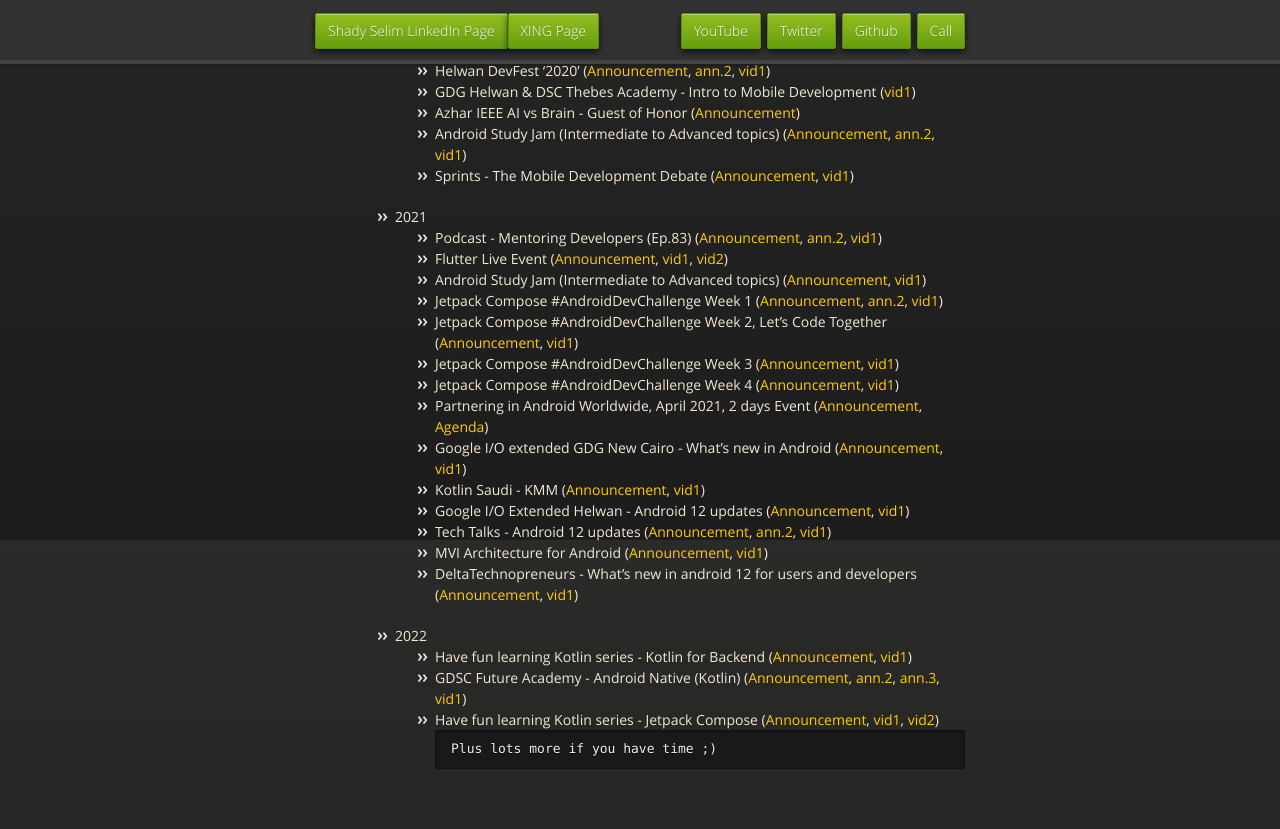
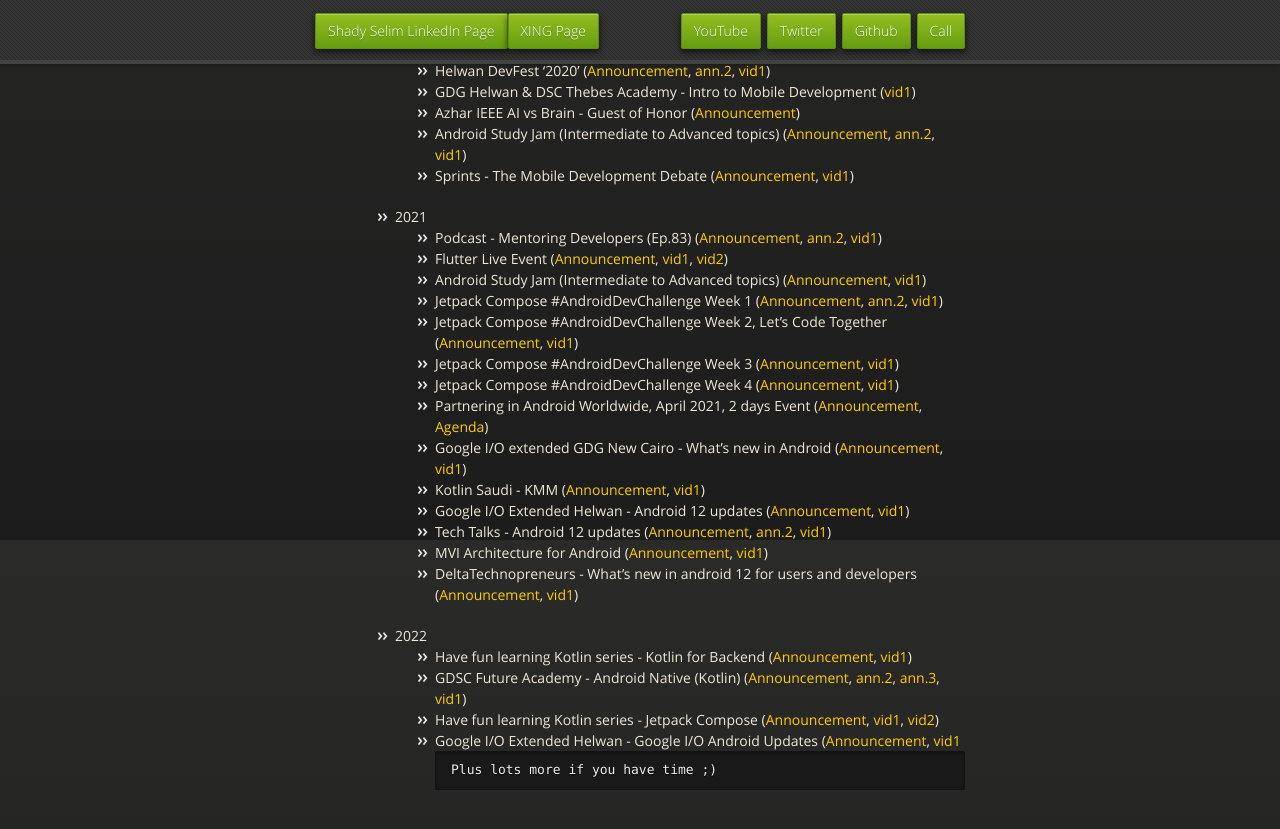
Before and after one commit to Shady-Selim/shady-selim.github.io, a Jekyll site: the page built from index.md, in a window 1280 px wide and 900 px high, scrolled down 6660 px. Shown: the top 829 px of the window. Built offline with Jekyll 4.4.1, drawn with Linux system fonts in a browser that asks for light colours; our own code applies the rules of GitHub Pages for plain Markdown files.

Commit message:
Update index.md

````diff
--- a/index.md
+++ b/index.md
@@ -270,6 +270,7 @@
     - Have fun learning Kotlin series - Kotlin for Backend ([Announcement](https://gdg.community.dev/events/details/google-gdg-helwan-presents-have-fun-learning-kotlin-series-session-1/), [vid1](https://www.youtube.com/watch?v=GqqlabM6yB4))
     - GDSC Future Academy - Android Native (Kotlin) ([Announcement](https://www.linkedin.com/posts/gdsc-future-academy-5a8141205_solution-dsc-code-activity-6898281975870828544-eTmB), [ann.2](https://gdsc.community.dev/events/details/developer-student-clubs-future-academy-presents-android-native-kotlin-solution-challenge/), [ann.3](https://web.facebook.com/GDSCFutureAcademy/posts/pfbid0CQiN6mXZRsd8EMiDN2e9P1ZjX4vVbvuAM3qfzQkABqgC8pNhm6PhWhYxcpdRvxC1l), [vid1](https://web.facebook.com/GDSCFutureAcademy/videos/6994276413977998/))
     - Have fun learning Kotlin series - Jetpack Compose ([Announcement](https://gdg.community.dev/events/details/google-gdg-helwan-presents-have-fun-learning-kotlin-series-session-2/), [vid1](https://www.youtube.com/watch?v=ONwNoTRh_xY), [vid2](https://web.facebook.com/Helwan.GDG/videos/953509382025987/))
+    - Google I/O Extended Helwan - Google I/O Android Updates  ([Announcement](https://gdg.community.dev/events/details/google-gdg-helwan-presents-io-extended-2022-gdg-helwan/), [vid1](https://youtu.be/BOTPqYjCAic)
 ```
 Plus lots more if you have time ;)
 ```
````
